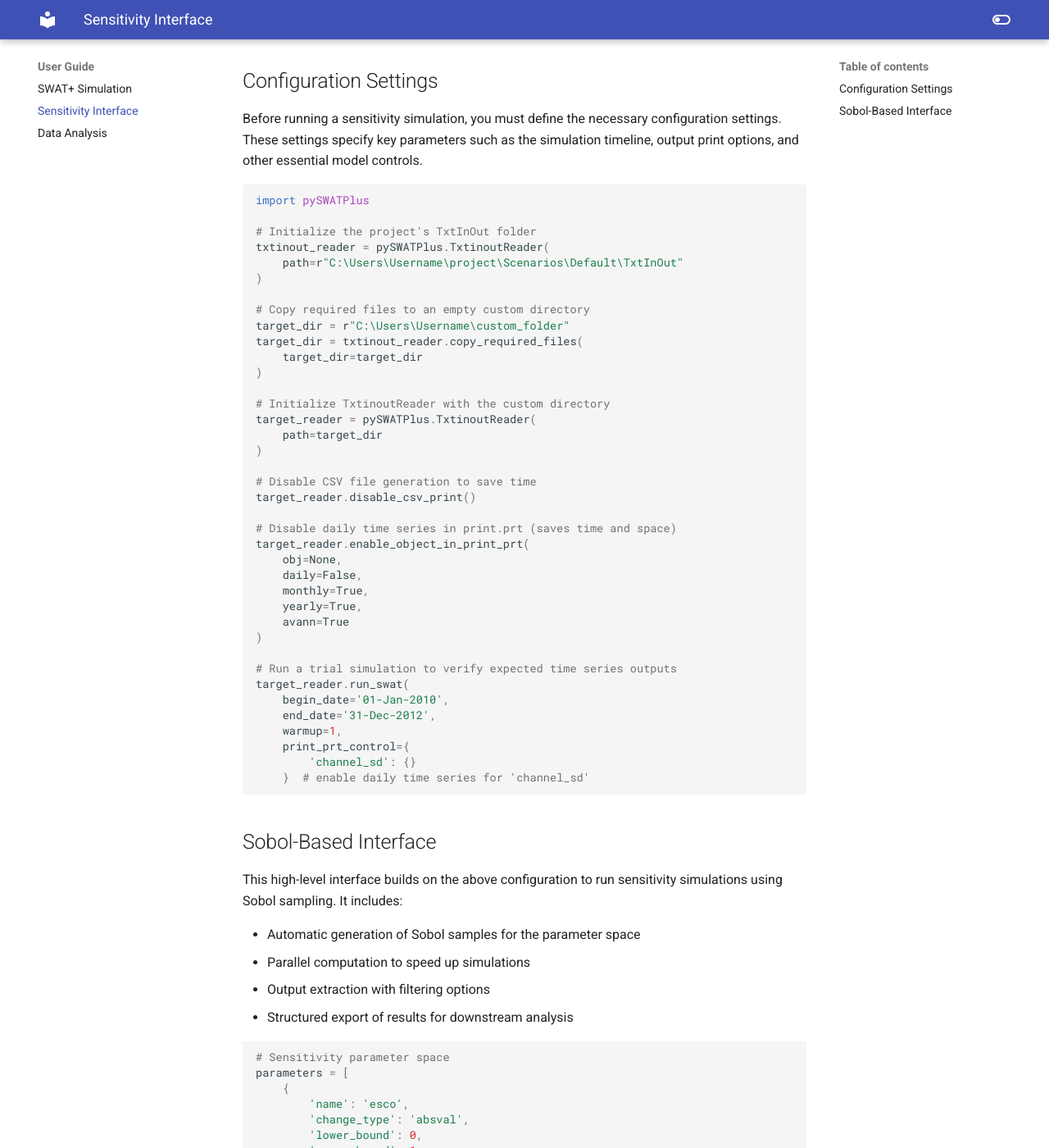
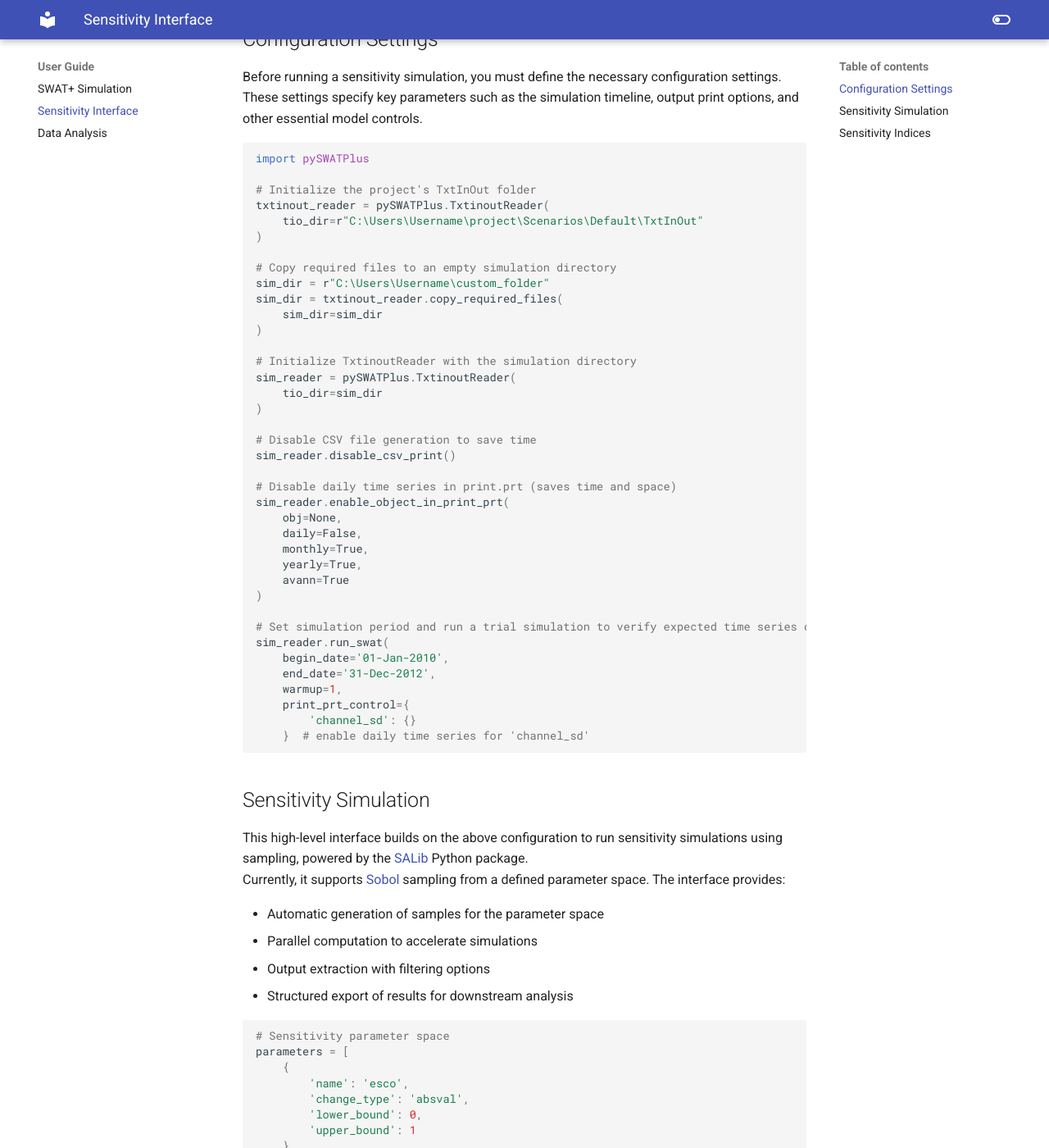
Before and after one commit to swat-model/pySWATPlus, an MkDocs documentation site: the page built from docs/userguide/sensitivity_interface.md, in a window 1280 px wide and 1400 px high, scrolled down 289 px. Shown: the whole window at 82% size. Built offline with MkDocs 1.6.1 and Material for MkDocs 9.7.7, drawn with Linux system fonts in a browser that asks for light colours; some of the changed text lies outside the part shown.

````diff
--- a/docs/userguide/sensitivity_interface.md
+++ b/docs/userguide/sensitivity_interface.md
@@ -1,7 +1,6 @@
-# Sensitivity Analysis
+# Sensitivity Interface
 
-Sensitivity analysis helps quantify how variation in input parameters affects model outputs. This tutorial demonstrates how to perform sensitivity analysis on SWAT+ model parameters.
-The parameter sampling is handled by the [SALib](https://github.com/SALib/SALib) Python package using [Sobol](https://doi.org/10.1016/S0378-4754(00)00270-6) sampling from a defined parameter space.
+Sensitivity interface helps quantify how variation in input parameters affects model outputs. This tutorial demonstrates how to perform sensitivity analysis on SWAT+ model parameters.
 
 
 ## Configuration Settings
@@ -15,25 +14,25 @@ import pySWATPlus
 
 # Initialize the project's TxtInOut folder
 txtinout_reader = pySWATPlus.TxtinoutReader(
-    path=r"C:\Users\Username\project\Scenarios\Default\TxtInOut"
+    tio_dir=r"C:\Users\Username\project\Scenarios\Default\TxtInOut"
 )
 
-# Copy required files to an empty custom directory
-target_dir = r"C:\Users\Username\custom_folder"
-target_dir = txtinout_reader.copy_required_files(
-    target_dir=target_dir
+# Copy required files to an empty simulation directory
+sim_dir = r"C:\Users\Username\custom_folder"
+sim_dir = txtinout_reader.copy_required_files(
+    sim_dir=sim_dir
 )
 
-# Initialize TxtinoutReader with the custom directory
-target_reader = pySWATPlus.TxtinoutReader(
-    path=target_dir
+# Initialize TxtinoutReader with the simulation directory
+sim_reader = pySWATPlus.TxtinoutReader(
+    tio_dir=sim_dir
 )
 
 # Disable CSV file generation to save time
-target_reader.disable_csv_print()
+sim_reader.disable_csv_print()
 
 # Disable daily time series in print.prt (saves time and space)
-target_reader.enable_object_in_print_prt(
+sim_reader.enable_object_in_print_prt(
     obj=None,
     daily=False,
     monthly=True,
@@ -41,8 +40,8 @@ target_reader.enable_object_in_print_prt(
     avann=True
 )
 
-# Run a trial simulation to verify expected time series outputs
-target_reader.run_swat(
+# Set simulation period and run a trial simulation to verify expected time series outputs
+sim_reader.run_swat(
     begin_date='01-Jan-2010',
     end_date='31-Dec-2012',
     warmup=1,
@@ -51,14 +50,16 @@ target_reader.run_swat(
     }  # enable daily time series for 'channel_sd'
 ```
 
-## Sobol-Based Interface
+## Sensitivity Simulation
 
-This high-level interface builds on the above configuration to run sensitivity simulations using Sobol sampling. It includes:
+This high-level interface builds on the above configuration to run sensitivity simulations using sampling, powered by the [SALib](https://github.com/SALib/SALib) Python package.
+Currently, it supports [Sobol](https://doi.org/10.1016/S0378-4754(00)00270-6) sampling from a defined parameter space. The interface provides:
 
-- Automatic generation of Sobol samples for the parameter space
-- Parallel computation to speed up simulations
+- Automatic generation of samples for the parameter space
+- Parallel computation to accelerate simulations
 - Output extraction with filtering options
 - Structured export of results for downstream analysis
+
 
 ```python
 # Sensitivity parameter space
@@ -97,13 +98,30 @@ simulation_data = {
 
 # Sensitivity simulation
 if __name__ == '__main__':
-    output = pySWATPlus.SensitivityAnalyzer().simulation_by_sobol_sample(
+    output = pySWATPlus.SensitivityAnalyzer().simulation_by_sample_parameters(
         parameters=parameters,
         sample_number=1,
-        simulation_folder=r"C:\Users\Username\simulation_folder",
-        txtinout_folder=target_dir,
-        simulation_data=simulation_data,
-        clean_setup=True
+        sensim_dir=r"C:\Users\Username\simulation_folder",
+        txtinout_folder=sim_dir,
+        extract_data=extract_data
     )
     print(output)
 ```
+
+## Sensitivity Indices
+
+Sensitivity indices (first, second, and total orders) are computed using the indicators available in the `pySWATPlus.PerformanceMetrics` class, along with their confidence intervals.
+
+
+```python
+output = pySWATPlus.SensitivityAnalyzer().parameter_sensitivity_indices(
+    sensim_file=r"C:\Users\Username\simulation_folder\sensitivity_simulation.json",
+    df_name='channel_sd_mon_df',
+    sim_col='flo_out',
+    obs_file=r"C:\Users\Username\observed_folder\discharge_monthly.csv",
+    date_format='%Y-%m-%d',
+    obs_col='discharge',
+    indicators=['KGE', 'RMSE'],
+    json_file=r"C:\Users\Username\sensitivity_indices.json"
+)
+```
````
Also changed, not shown: other parts of docs/userguide/sensitivity_interface.md (+1 -1 lines), docs/changelog.md (+21 -15 lines), docs/index.md (+4 -3 lines), docs/userguide/data_analysis.md (+5 -22 lines), docs/userguide/swatplus_simulation.md (+31 -18 lines).
